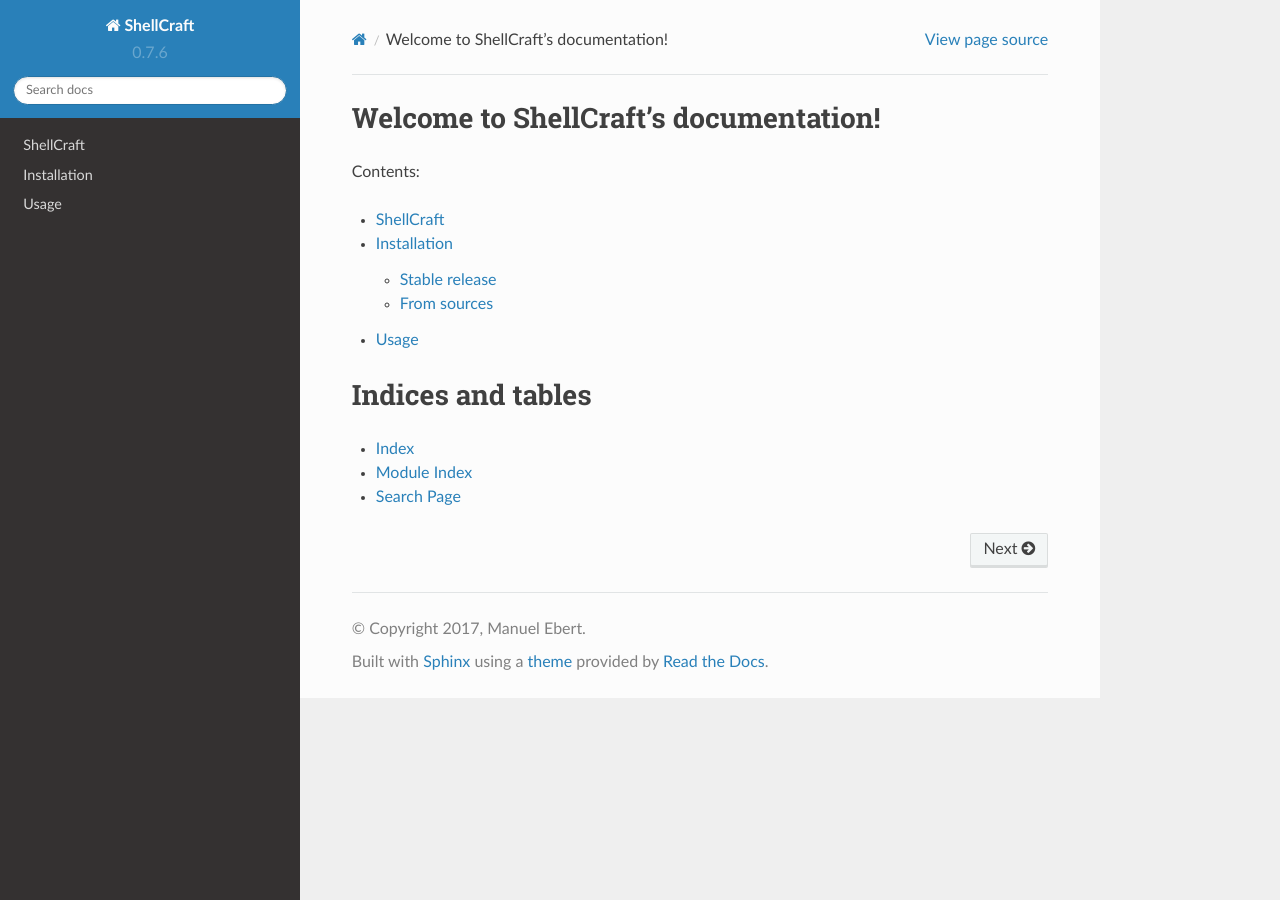
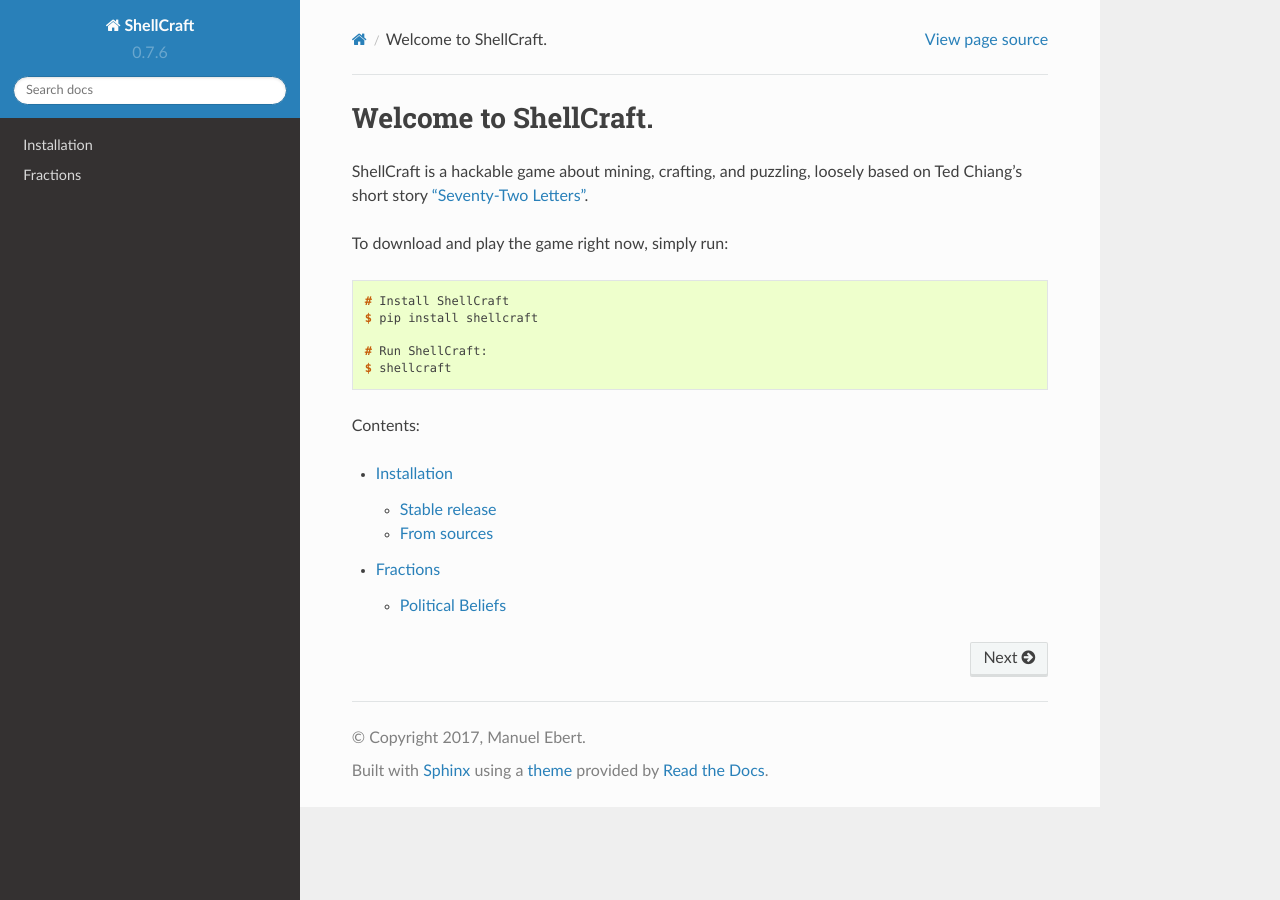
Before and after one commit to maebert/shellcraft, a Sphinx documentation site: the page built from docs/index.rst, in a window 1280 px wide. Built offline with Sphinx 7.4.7 and the Read the Docs theme 2.0.0, drawn with Linux system fonts in a browser that asks for light colours.

Commit message:
Fraction documentation

```diff
--- a/docs/index.rst
+++ b/docs/index.rst
@@ -1,18 +1,26 @@
-Welcome to ShellCraft's documentation!
-======================================
+Welcome to ShellCraft.
+======================
+
+ShellCraft is a hackable game about mining, crafting, and puzzling, loosely based on Ted Chiang's short story `"Seventy-Two Letters"`_.
+
+To download and play the game right now, simply run:
+
+.. code-block:: console
+
+    # Install ShellCraft
+    $ pip install shellcraft
+
+    # Run ShellCraft:
+    $ shellcraft
+
 
 Contents:
 
 .. toctree::
    :maxdepth: 2
 
-   readme
    installation
-   usage
+   fractions
 
-Indices and tables
-==================
 
-* :ref:`genindex`
-* :ref:`modindex`
-* :ref:`search`
+.. _"Seventy-Two Letters": https://archive.org/details/TedChiangSeventyTwoLetters
```
Also changed, not shown: docs/fractions.rst (added, +30 -0 lines).
